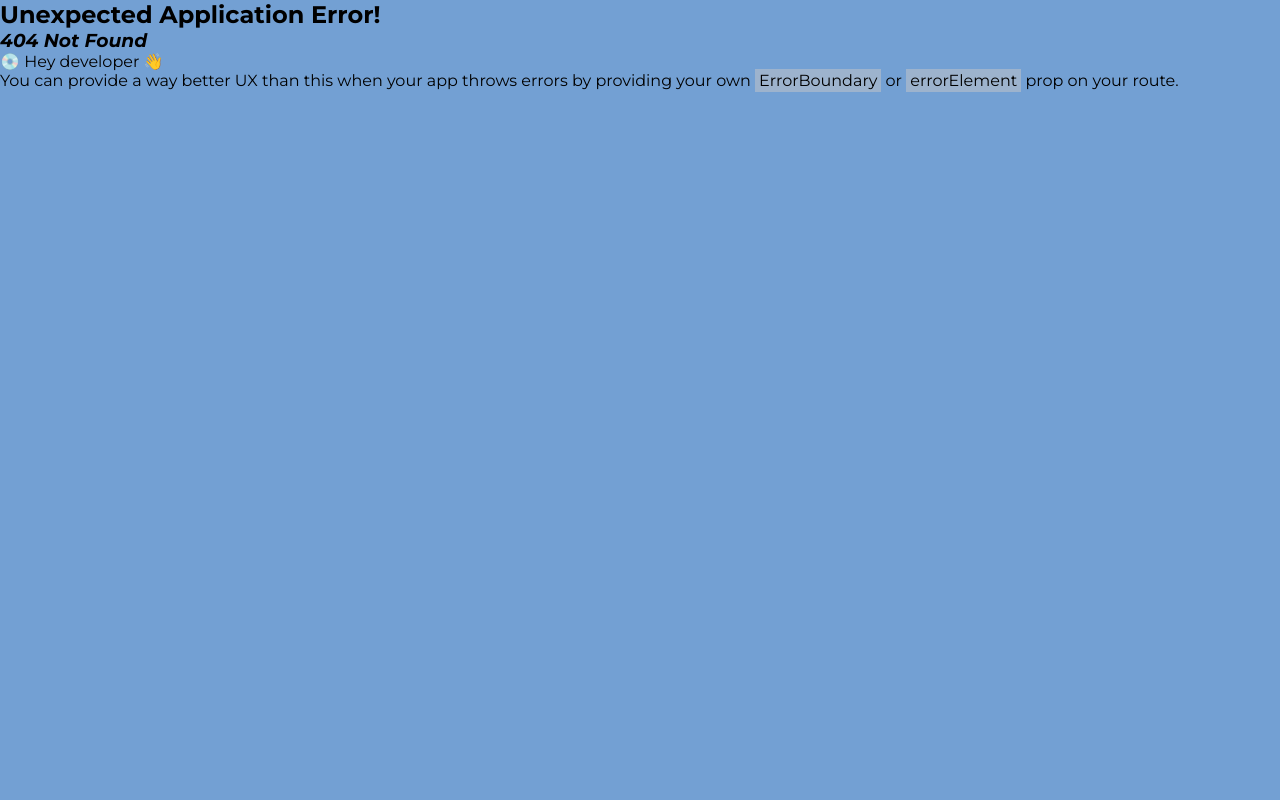
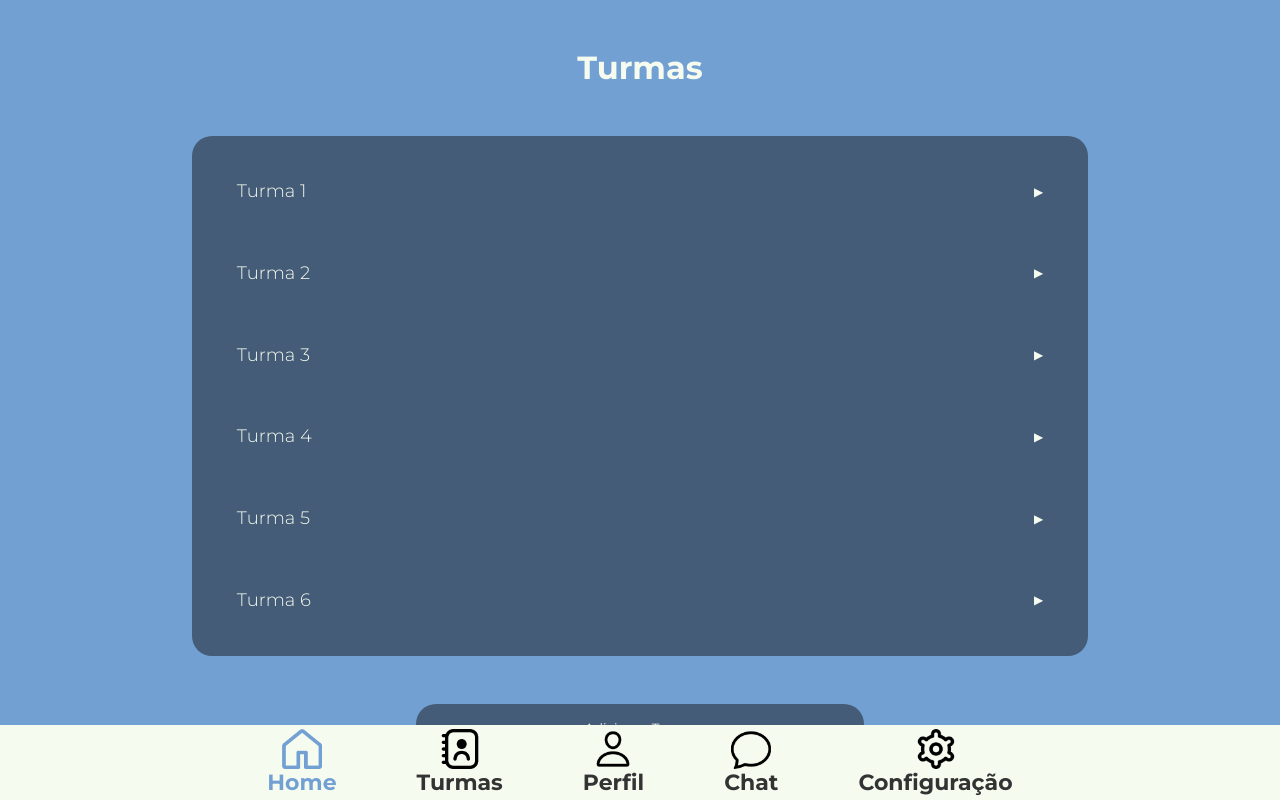
Before and after one commit to Jhuan-Medeiros/Baby_Diary, a React (Vite) app: page /turmas in a window 1280 px wide. Before the commit this address had no page. Built offline with nearby package versions, Linux system fonts and the light colour scheme; a web font is replaced by a local one.

Commit message:
inicio da componentização + criação da pagina de turmas + aperfeiçoamento simple das rotas

```diff
--- /dev/null
+++ b/src/components/ProtectedLayout.jsx
@@ -0,0 +1,13 @@
+import NavbarProfessores from "./navbarProfessores";
+import { Outlet } from "react-router-dom";
+
+const ProtectedLayout = () => {
+  return (
+    <div>
+      <NavbarProfessores />
+      <Outlet />
+    </div>
+  );
+};
+
+export default ProtectedLayout;
--- /dev/null
+++ b/src/components/navbarProfessores.jsx
@@ -0,0 +1,55 @@
+import "../pages/Home/Home.css"
+import { Link } from "react-router-dom";
+
+
+function NavbarProfessores() {
+  return (
+    <div className="navbar">
+      <nav>
+        <strong>
+          <div className="nav-item">
+            <Link to={"/home"} id="homeSelection" className="icon-link">
+              <div className="icons-abaixo">
+                <img
+                  src="src/assets/img/homeAzul.png"
+                  alt="homeAzul"
+                  id="homeAzul"
+                />
+                Home
+              </div>
+            </Link>
+            <Link to={"/turmas"} className="icon-link">
+              <div className="icons-abaixo">
+                <img src="src/assets/img/turmas.png" alt="turmas" id="turmas" />
+                Turmas
+              </div>
+            </Link>
+            <Link to={"/perfil"} className="icon-link">
+              <div className="icons-abaixo">
+                <img src="src/assets/img/perfil.png" alt="perfil" id="perfil" />
+                Perfil
+              </div>
+            </Link>
+            <Link to={"/chat"} className="icon-link">
+              <div className="icons-abaixo">
+                <img
+                  src="src/assets/img/mensagens.png"
+                  alt="mensagens"
+                  id="mensagens"
+                />
+                Chat
+              </div>
+            </Link>
+            <Link to={"/configuracao"} className="icon-link">
+              <div className="icons-abaixo">
+                <img src="src/assets/img/config.png" alt="config" id="config" />
+                Configuração
+              </div>
+            </Link>
+          </div>
+        </strong>
+      </nav>
+    </div>
+  );
+}
+export default NavbarProfessores;
--- a/src/pages/Home/Home.css
+++ b/src/pages/Home/Home.css
@@ -25,6 +25,9 @@ body {
   margin: 0 40px;
 }
 
+.navbar a.active{
+  color: white;
+}
 #homeSelection {
   color: #73A0D3;
 }
--- a/src/pages/Home/Home.jsx
+++ b/src/pages/Home/Home.jsx
@@ -1,5 +1,6 @@
 import React, { useState } from 'react';
 import "../Home/Home.css";
+import NavbarProfessores from '../../components/navbarProfessores.jsx';
 
 export const Home = () => {
   const [currentDate, setCurrentDate] = useState(new Date());
@@ -59,45 +60,7 @@ export const Home = () => {
   const { monthYearString, datesHTML } = updateCalendar(currentDate);
 
   return (
-    <>
-      <div className="navbar">
-        <nav>
-          <strong>
-            <div className="nav-item">
-              <a href="" id="homeSelection" className="icon-link">
-                <div className="icons-abaixo">
-                  <img src="src/assets/img/homeAzul.png" alt="homeAzul" id="homeAzul" />
-                  Home
-                </div>
-              </a>
-              <a href="" className="icon-link">
-                <div className="icons-abaixo">
-                  <img src="src/assets/img/turmas.png" alt="turmas" id="turmas" />
-                  Turmas
-                </div>
-              </a>
-              <a href="" className="icon-link">
-                <div className="icons-abaixo">
-                  <img src="src/assets/img/perfil.png" alt="perfil" id="perfil" />
-                  Perfil
-                </div>
-              </a>
-              <a href="" className="icon-link">
-                <div className="icons-abaixo">
-                  <img src="src/assets/img/mensagens.png" alt="mensagens" id="mensagens" />
-                  Chat
-                </div>
-              </a>
-              <a href="" className="icon-link">
-                <div className="icons-abaixo">
-                  <img src="src/assets/img/config.png" alt="config" id="config" />
-                  Configuração
-                </div>
-              </a>
-            </div>
-          </strong>
-        </nav>
-      </div>
+    <div>
 
       <div className="notifacaçao">
         <h1 id="avisos">Avisos:</h1>
@@ -151,6 +114,7 @@ export const Home = () => {
           <div className="datas" id="datas" dangerouslySetInnerHTML={{ __html: datesHTML }} />
         </div>
       </div>
-    </>
+      <NavbarProfessores></NavbarProfessores>
+    </div>
   );
 };
--- a/src/pages/Login/Login.jsx
+++ b/src/pages/Login/Login.jsx
@@ -1,12 +1,15 @@
 import React, { useState } from "react";
 import "../Login/Login.css";
-import { Link } from "react-router-dom";
-import { Eye, EyeOff
+import { Link, Navigate, useNavigate } from "react-router-dom";
+import { Eye, EyeOff, Home
 
 } from "lucide-react";
 
+
 const Login = () => {
   const [isShow, setIsShow] = useState(false);
+
+  const navigate = useNavigate();
 
   const mostrarSenha = () => setIsShow(!isShow);
 
@@ -32,7 +35,7 @@ const Login = () => {
             Esqueceu a senha
           </Link>
         </div>
-        <button className="acessoAoSite">Entrar</button>
+        <button className="acessoAoSite" >Entrar</button>
       </div>
     </div>
   );
--- /dev/null
+++ b/src/pages/Rotina/Rotina.css
@@ -0,0 +1,22 @@
+.rotinaArea {
+  height: 100vh;
+  width: 100vw;
+}
+.caixaAlimentação h1 {
+  background-color: #445c77;
+  color: white;
+
+}
+.caixaAlimentação {
+  display: flex;
+  justify-content: center;
+  align-items: center;
+  flex-direction: column;
+}
+.horariosRotina {
+  display: flex;
+  justify-content: center;
+  flex-direction: column;
+  color: white;
+  background-color: #73a0d3;
+}
--- /dev/null
+++ b/src/pages/Rotina/Rotina.jsx
@@ -0,0 +1,19 @@
+import React from 'react';
+import "./Rotina.css";
+
+export const Rotina = () => {
+  return (
+    <div className='rotinaArea'>
+        <div className='caixaAlimentação'>
+            <h1>Alimentou-se</h1>
+            <div className='horariosRotina'>
+                <h2>Fruta 08:30 - 09:00</h2>
+                <h2>Almoço 10:30 - 11:30</h2>
+                <h2>Leite 12:30 - 13:00</h2>
+                <h2>Lanche 14:30 - 16:00</h2>
+                <h2>Porção de fruta</h2>
+            </div>
+        </div>
+    </div>
+  )
+}
--- /dev/null
+++ b/src/pages/Turmas/Turmas.css
@@ -0,0 +1,53 @@
+.corpoTurmas {
+  background-color: #73a0d3;
+  height: 100vh;
+  width: 100vw;
+  display: flex;
+  justify-content: space-evenly;
+  align-items: center;
+  flex-direction: column;
+}
+.tituloTurmas{
+    color: #f5fbef;
+}
+.listaDeTurmas {
+  background-color: #445c77;
+  display: flex;
+  justify-content: space-evenly;
+  align-items: center;
+  flex-direction: column;
+  border-radius: 20px;
+  width: 70%;
+  height: 65%;
+}
+
+.listaDeTurmas button {
+  background-color: #445c77;
+  color: #f5fbef;
+  border: none;
+  width: 100%;
+  height: 10%;
+  display: flex;
+  align-items: center;
+  justify-content: space-between;
+  padding-left: 5%;
+  padding-right: 5%;
+  font-weight: 300;
+  font-size: large;
+}
+
+.listaDeTurmas button::after {
+  display: flex;
+  content: "▶"; /* Setinha */
+  color: #f5fbef;
+  font-size: 1.5vh;
+}
+
+.botaoCriarTurma{
+    background-color: #445c77;
+    height: 6vh;
+    width: 35vw;
+    color: #f5fbef;
+    border: none;
+    border-radius: 20px;
+}
--- /dev/null
+++ b/src/pages/Turmas/Turmas.jsx
@@ -0,0 +1,21 @@
+import React from 'react';
+import "./Turmas.css";
+import NavbarProfessores from '../../components/navbarProfessores';
+
+export const Turmas = () => {
+  return (
+    <div className='corpoTurmas'>
+        <h1 className='tituloTurmas'>Turmas</h1>
+        <div className='listaDeTurmas'>
+            <button>Turma 1</button>
+            <button>Turma 2</button>
+            <button>Turma 3</button>
+            <button>Turma 4</button>
+            <button>Turma 5</button>
+            <button>Turma 6</button>
+        </div>
+        <button className='botaoCriarTurma'>Adicionar Turma</button>
+        <NavbarProfessores/>
+    </div>
+  )
+}
```
Also changed, not shown: src/main.jsx (+12 -10 lines).
